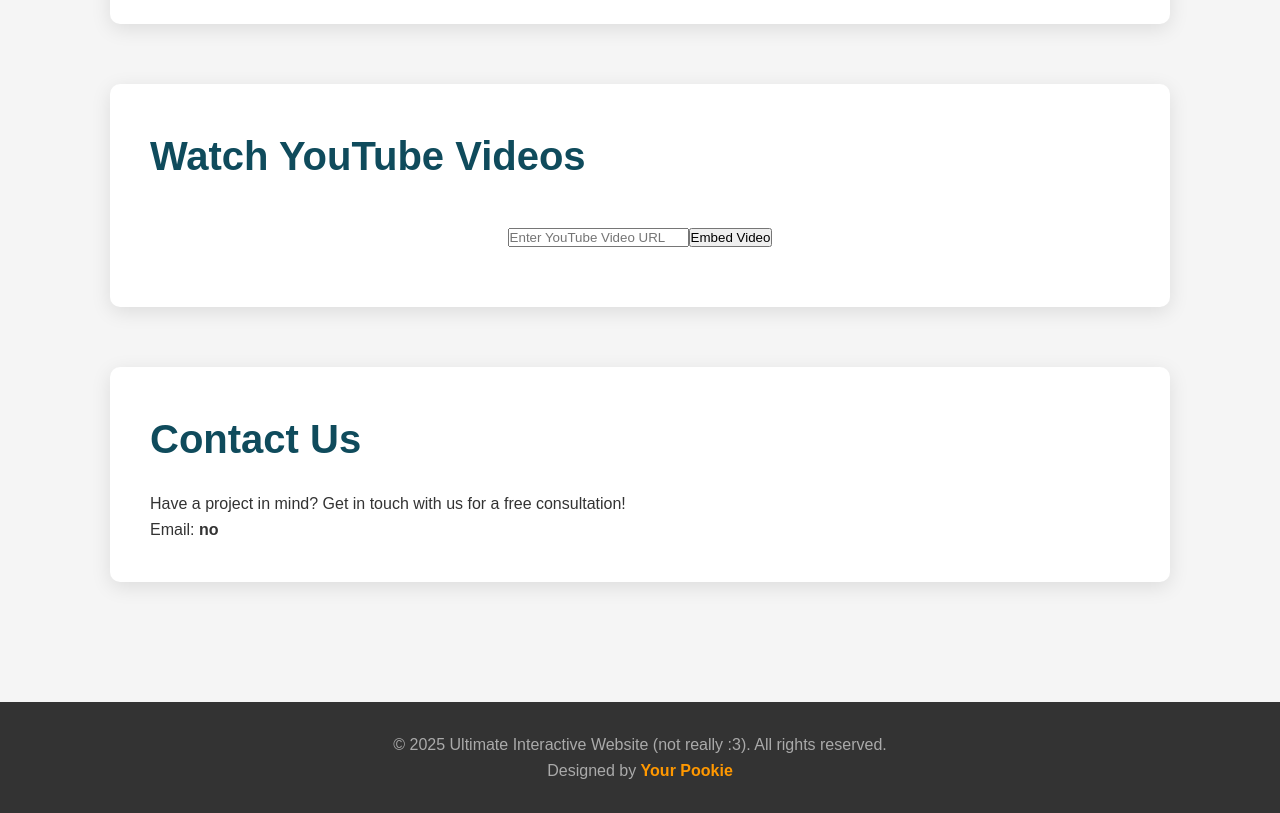
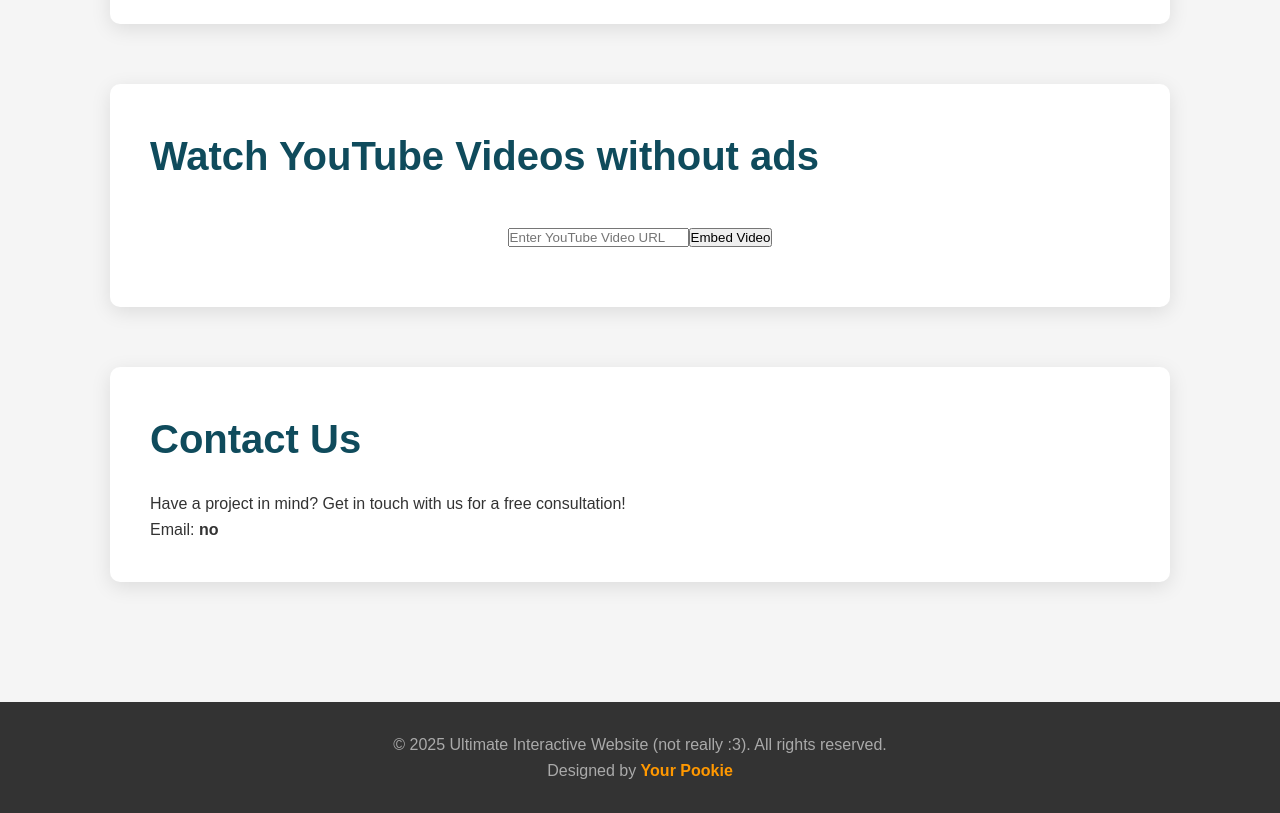
Before and after one commit to fluf201/Fluf201YT, a plain HTML site: page index.html in a window 1280 px wide. Shown: the part 1240-2053 px from the top of the page. Drawn offline with Linux system fonts and the light colour scheme; no server answers.

Commit message:
Update index.html

```diff
--- a/index.html
+++ b/index.html
@@ -220,7 +220,7 @@
         </section>
 
         <section id="videos">
-            <h2>Watch YouTube Videos</h2>
+            <h2>Watch YouTube Videos without ads</h2>
             <div class="video-container">
                 <input type="text" id="youtubeLink" placeholder="Enter YouTube Video URL">
                 <button onclick="embedVideo()">Embed Video</button>
```
